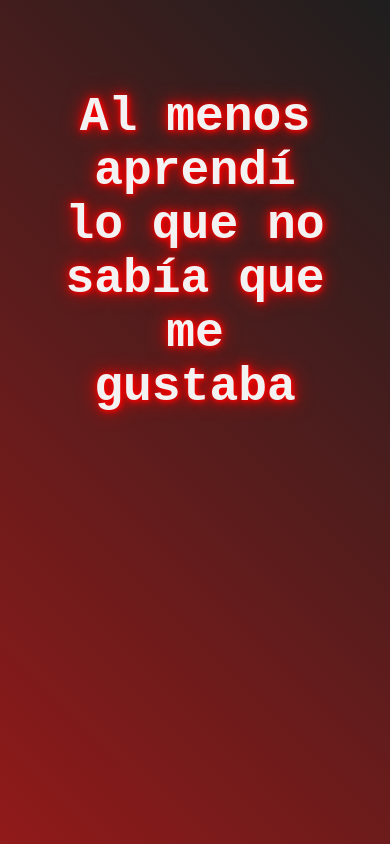
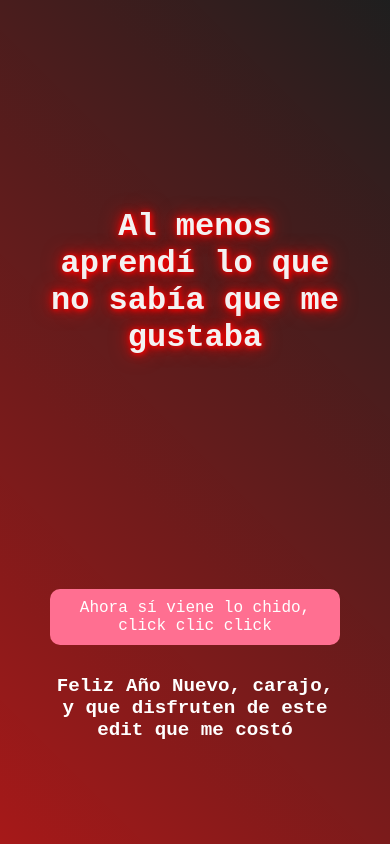
Before and after one commit to djestrella1/Secreto, a plain HTML site: page inicio3.html in a window 390 px wide. Shown: the top 844 px of the page. Drawn offline with Linux system fonts and the light colour scheme.

Commit message:
Update inicio3.html

```diff
--- a/inicio3.html
+++ b/inicio3.html
@@ -5,6 +5,7 @@
     <meta name="viewport" content="width=device-width, initial-scale=1.0">
     <title>Inicio3</title>
     <style>
+        /* Estilo general para el body */
         body {
             background-color: #3d3d3d; /* Fondo gris oscuro */
             color: white;
@@ -13,7 +14,15 @@
             padding: 50px;
             background-image: linear-gradient(45deg, rgba(255, 0, 0, 0.6), rgba(0, 0, 0, 0.5));
             background-size: cover;
+            margin: 0; /* Elimina márgenes predeterminados */
+            height: 100vh; /* Hace que el body ocupe toda la altura de la pantalla */
+            display: flex;
+            justify-content: center;
+            align-items: center;
+            flex-direction: column;
         }
+
+        /* Animación de parpadeo */
         .parpadeo {
             color: #000000;
             font-size: 2.5em;
@@ -21,17 +30,22 @@
             animation: parpadeo 1s infinite step-start;
             text-shadow: 2px 2px 5px red, 0 0 25px yellow, 0 0 5px darkred; /* Efecto sangriento */
         }
+
         @keyframes parpadeo {
             50% {
                 visibility: hidden;
             }
         }
+
+        /* Estilo para el h1 */
         h1 {
             font-size: 3em;
             color: #f2f2f2;
             margin-bottom: 30px;
             text-shadow: 1px 1px 5px #ff0000, 0 0 10px #ff0000, 0 0 20px #ff0000; /* Sombras rojas */
         }
+
+        /* Estilo para el botón */
         .action-button {
             font-size: 1.5em;
             color: white;
@@ -42,11 +56,52 @@
             cursor: pointer;
             text-decoration: none;
             transition: background-color 0.3s ease, transform 0.2s ease;
+            display: inline-block;
+            margin-top: 20px;
         }
 
         .action-button:hover {
             background-color: #d95973;
             transform: scale(1.1);
+        }
+
+        /* Estilo para el h2 */
+        h2 {
+            font-size: 1.8em;
+            margin-top: 30px;
+        }
+
+        /* Media queries para mejorar la visualización en dispositivos móviles */
+        @media (max-width: 768px) {
+            h1 {
+                font-size: 2.5em; /* Reducir el tamaño del título en pantallas más pequeñas */
+            }
+            .parpadeo {
+                font-size: 2em; /* Reducir el tamaño de la animación de parpadeo */
+            }
+            .action-button {
+                font-size: 1.2em; /* Reducir el tamaño del botón */
+                padding: 12px 25px;
+            }
+            h2 {
+                font-size: 1.5em; /* Reducir el tamaño del texto en pantallas pequeñas */
+            }
+        }
+
+        @media (max-width: 480px) {
+            h1 {
+                font-size: 2em; /* Reducir aún más el tamaño en pantallas muy pequeñas */
+            }
+            .parpadeo {
+                font-size: 1.5em; /* Reducir aún más el tamaño de la animación */
+            }
+            .action-button {
+                font-size: 1em; /* Reducir tamaño del botón */
+                padding: 10px 20px;
+            }
+            h2 {
+                font-size: 1.2em; /* Reducir tamaño del texto */
+            }
         }
     </style>
 </head>
```
